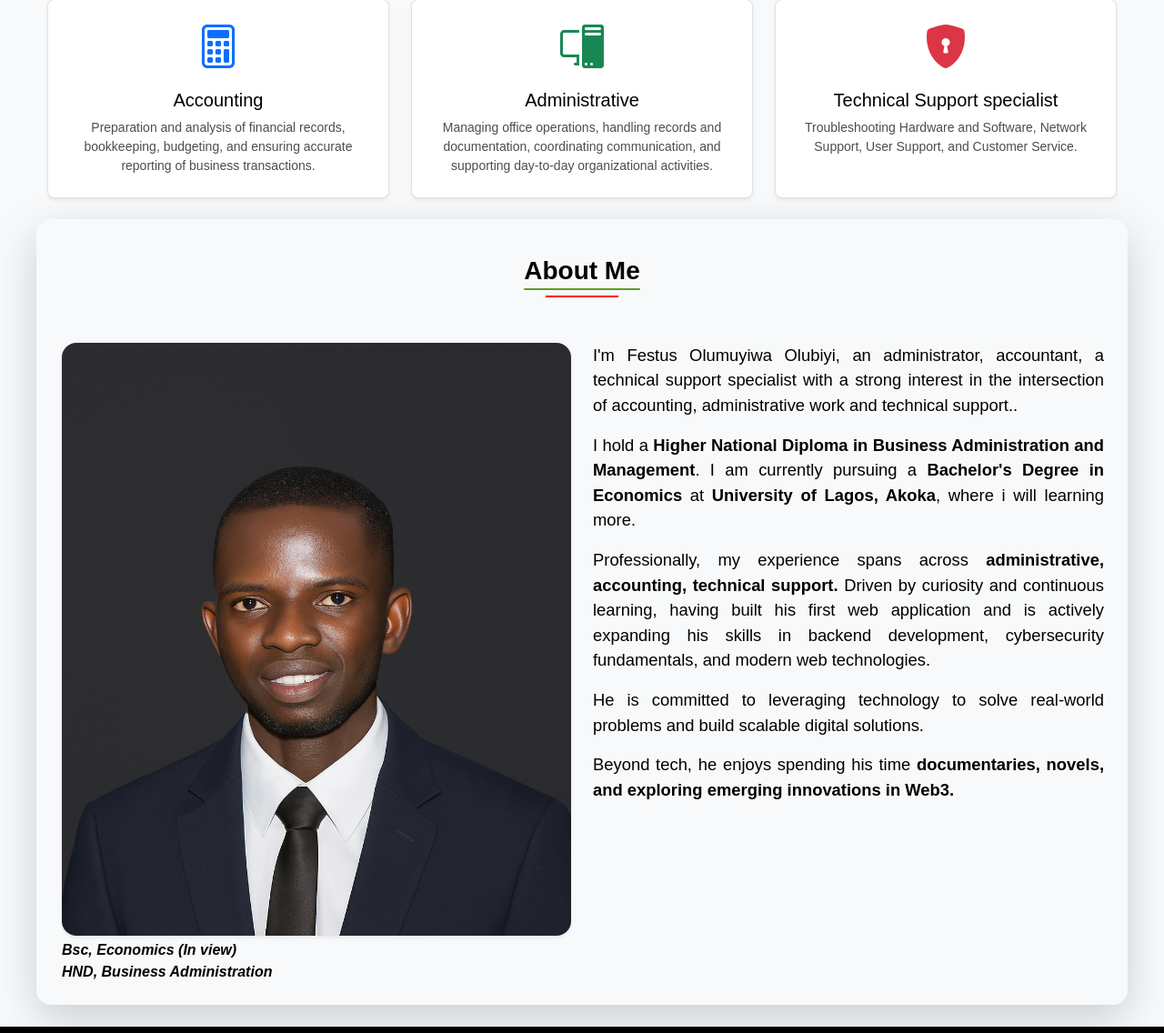
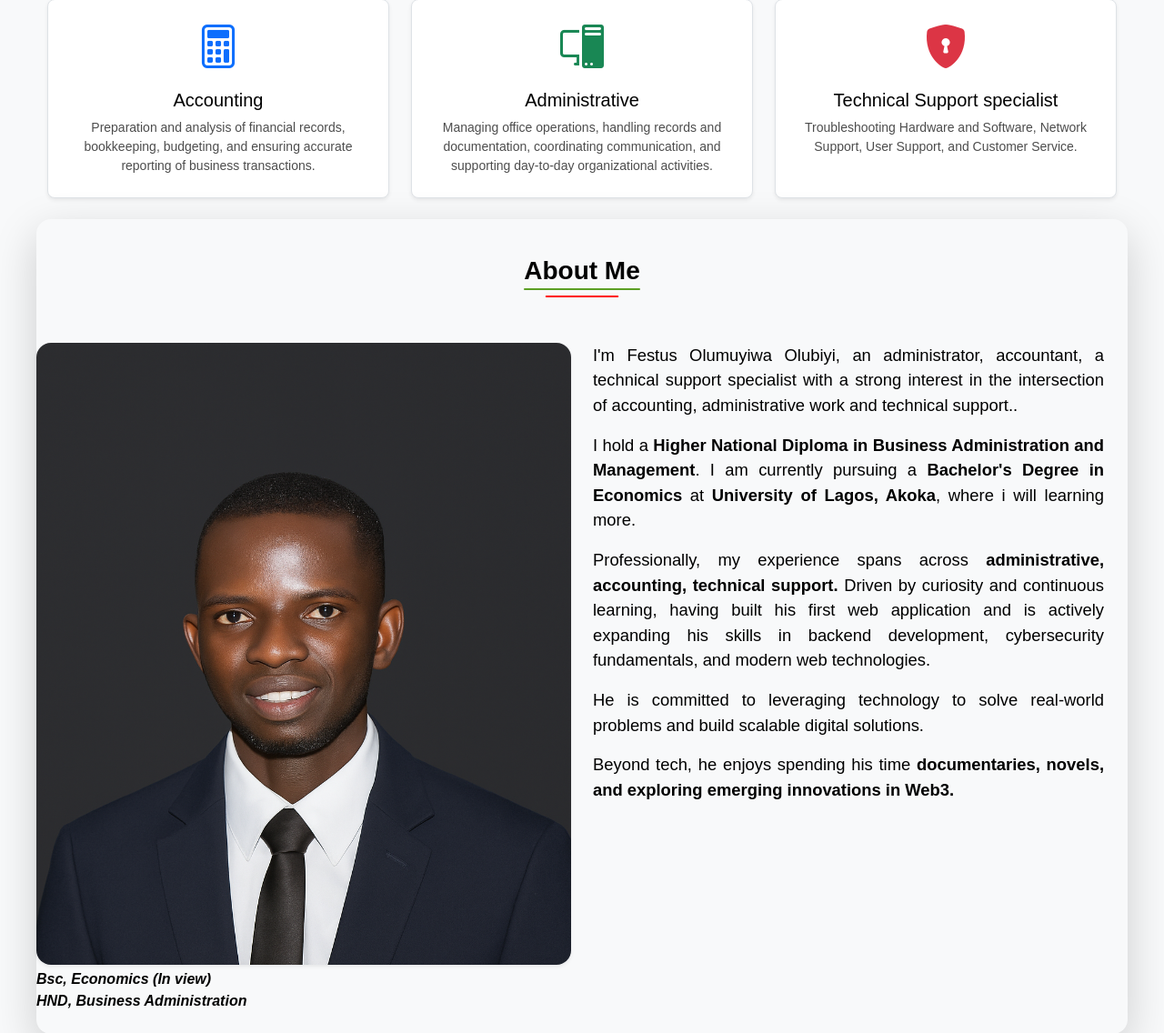
Before and after one commit to Firstus4/project, a Flask app: page / in a window 1280 px wide. Shown: the part 981-2117 px from the top of the page at 91% size. Run offline with Flask 3, Linux system fonts and the light colour scheme; some libraries are stand-ins or nearby versions.

Commit message:
modifies to VSS

```diff
--- a/static/css/styles.css
+++ b/static/css/styles.css
@@ -78,6 +78,16 @@ body {
   transition: 0.3s ease;
 }
 
+img {
+  user-select: none;
+}
+
+#about-image {
+  user-select: none;
+  -webkit-user-drag: none;
+  pointer-events: none;
+}
+
 /*--------------------------------------------------------------
 # Section
 --------------------------------------------------------------*/
@@ -135,10 +145,6 @@ body {
 --------------------------------------------------------------*/
 .about {
   width: 100%;
-}
-
-.about-image {
-  padding-left: 40px;
 }
 
 .lead,
```
